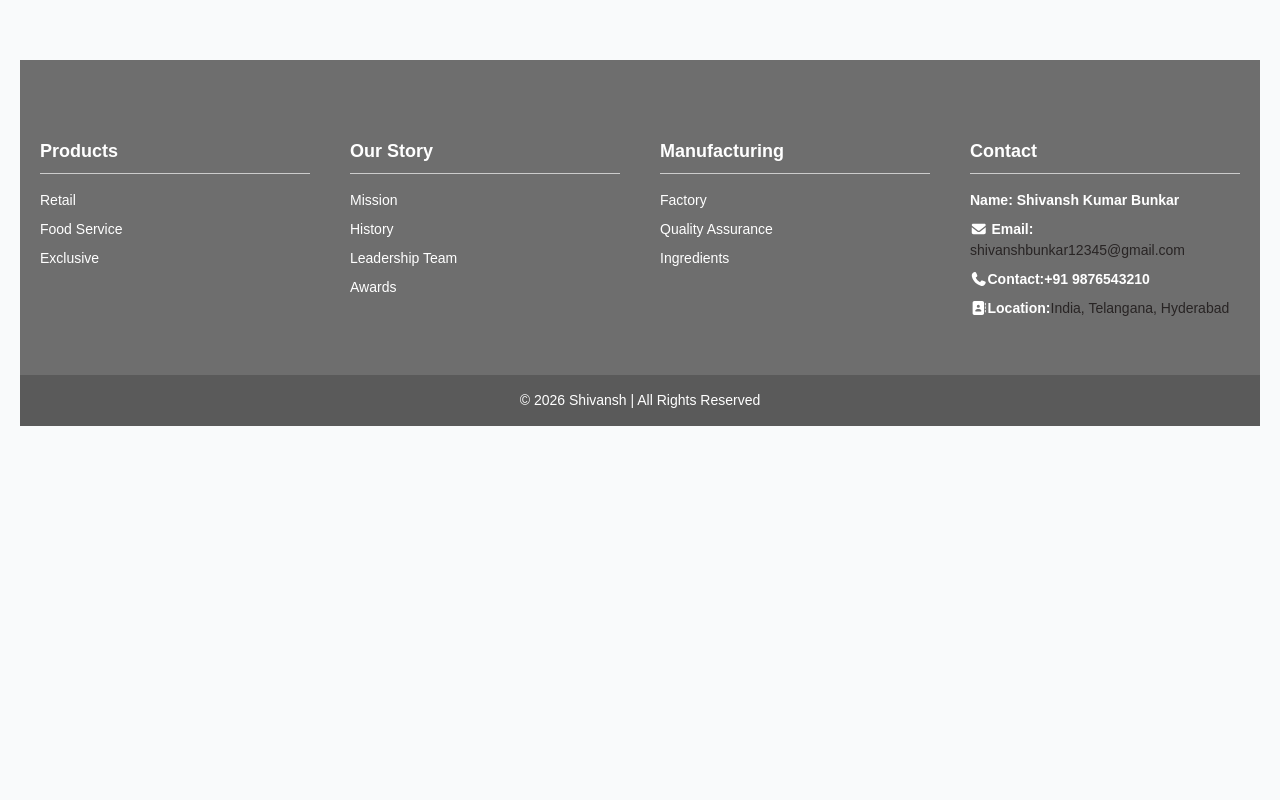
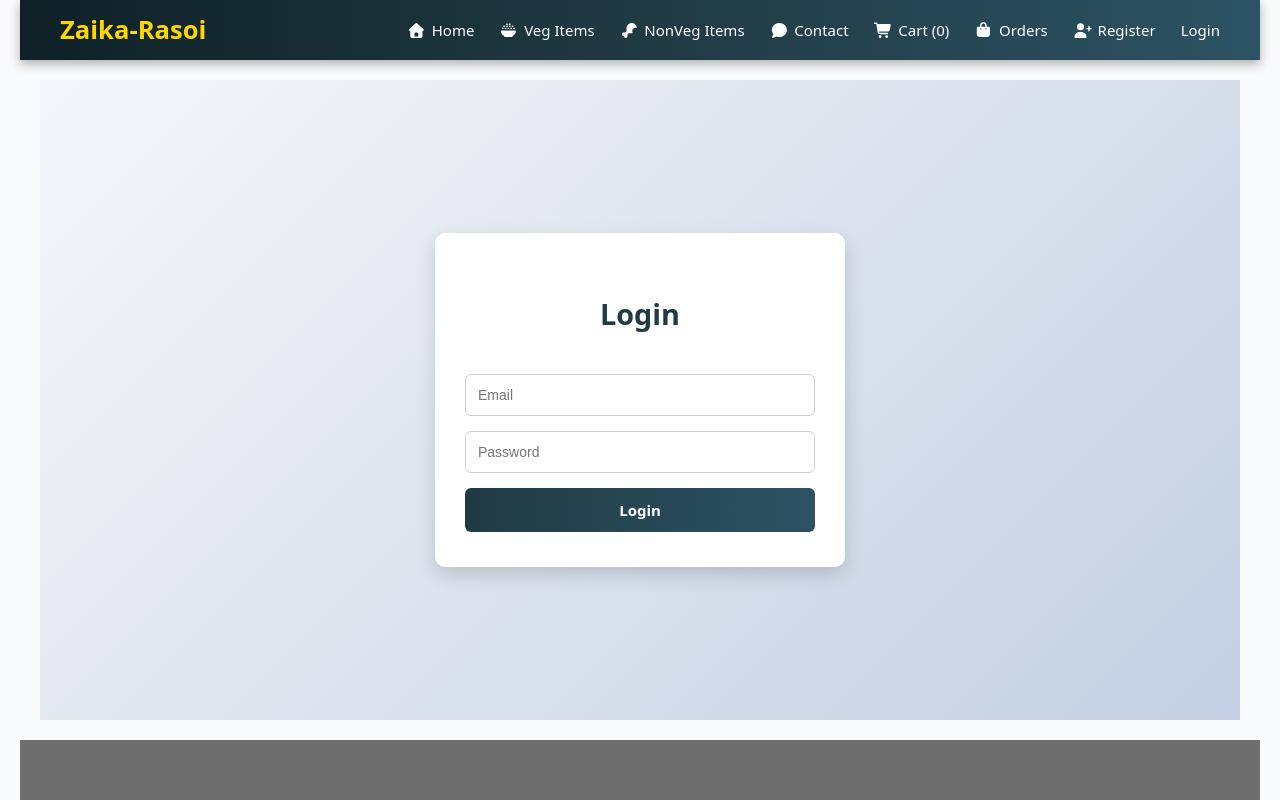
Before and after one commit to Shivansh-Bunkar/firstproject, a React (Vite) app: page /Login in a window 1280 px wide. Shown: the top 800 px of the page. Built offline with nearby package versions, Linux system fonts and the light colour scheme.

Commit message:
Update layout, login page, and styles

```diff
--- a/src/App.css
+++ b/src/App.css
@@ -1,92 +1,119 @@
-/* ===== NAVBAR BASE ===== */
-.menu-bar {
+/* NAVBAR WRAPPER */
+
+.navbar-wrapper {
+  position: sticky;
+  top: 0;
+  width: 100%;
+  z-index: 1000;
+}
+
+.navbar-wrapper.hide {
+  display: none;
+}
 
 
-  left: 0;
-  width: 100%;
+/* NAVBAR */
+
+.menu-bar {
+  display: flex;
+  justify-content: space-between;
+  align-items: center;
+
+  padding: 0 40px;
   height: 60px;
+
+  background: linear-gradient(90deg, #0f2027, #203a43, #2c5364);
+
+  box-shadow: 0 4px 10px rgba(0, 0, 0, 0.3);
+}
+
+
+/* LOGO */
+
+.logo a {
+  color: gold;
+  font-size: 1.6rem;
+  font-weight: bold;
+  text-decoration: none;
+}
+
+
+/* NAV LINKS */
+
+.nav-links {
+  display: flex;
+  gap: 25px;
+  align-items: center;
+}
+
+.nav-links a {
+  color: white;
+  text-decoration: none;
+  font-size: 15px;
+  font-weight: 500;
 
   display: flex;
   align-items: center;
-  justify-content: center;
-  gap: 50px;
-  padding: 0 20px;
+  gap: 6px;
 
-  background: linear-gradient(90deg, #0f2027, #203a43, #2c5364);
-  box-shadow: 0 4px 12px rgba(0, 0, 0, 0.25);
-  z-index: 1000;
+  position: relative;
+  transition: 0.3s;
 }
 
-/* Logo */
-.menu-bar .logo a {
-  color: goldenrod;
-  font-size: 1.6rem;
-  font-weight: 700;
-  text-decoration: none;
+
+/* HOVER EFFECT */
+
+.nav-links a:hover {
+  color: #00e6e6;
+  transform: scale(1.05);
 }
 
-/* Nav links */
-.menu-bar a {
-  text-decoration: none;
-  color: #fff;
-  font-size: 17px;
-  font-weight: 600;
-  letter-spacing: 0.4px;
-  position: relative;
-  padding: 6px 8px;
-  transition: all 0.3s ease;
+
+/* UNDERLINE ANIMATION */
+
+.nav-links a::after {
+  content: "";
+  position: absolute;
+  bottom: -4px;
+  left: 0;
+
+  width: 0%;
+  height: 2px;
+
+  background: #00e6e6;
+  transition: 0.3s;
 }
 
-/* underline animation */
-.menu-bar a::after {
-  content: "";
-  position: absolute;
-  left: 0;
-  bottom: -4px;
-  width: 0%;
-  height: 2px;
-  background: #00e6e6;
-  transition: 0.3s ease;
-}
-
-.menu-bar a:hover {
-  color: #00e6e6;
-}
-
-.menu-bar a:hover::after {
+.nav-links a:hover::after {
   width: 100%;
 }
 
-/* Prevent content hiding behind navbar */
-body {
-  margin: 0;
-  padding-top: 60px;
-  /* equals navbar height */
-  font-family: sans-serif;
+
+/* PAGE CONTENT */
+
+.page-content {
+  padding: 20px;
 }
 
-/* ===== MOBILE RESPONSIVE ===== */
-@media screen and (max-width: 768px) {
+.page-content.full {
+  margin-top: 0;
+}
+
+
+/* MOBILE */
+
+@media(max-width:768px) {
+
   .menu-bar {
+    flex-direction: column;
     height: auto;
-    flex-direction: column;
-    align-items: center;
-    gap: 8px;
-    padding: 12px 0;
+    padding: 15px;
   }
 
-  .menu-bar .logo a {
-    font-size: 1.4rem;
-    margin-bottom: 5px;
+  .nav-links {
+    flex-wrap: wrap;
+    justify-content: center;
+    gap: 15px;
   }
 
-  .menu-bar a {
-    font-size: 15px;
-    padding: 6px 0;
-  }
-
-  body {
-    padding-top: 120px;
-    /* bigger height after stacking */
-  }
 }
--- a/src/App.jsx
+++ b/src/App.jsx
@@ -11,15 +11,20 @@ import { Toaster } from 'react-hot-toast';
 import Layout from './Layout';
 import Orders from './Orders';
 import Register from './Register';
+import Login from './Login';
 
 function App() {
   return (
     <>
-      <Toaster position="top-right" reverseOrder={false} />
+      <BrowserRouter>
 
-      <BrowserRouter>
+        <Toaster position="top-right" reverseOrder={false} />
+
         <Routes>
+
+          {/* Layout wrapper */}
           <Route element={<Layout />}>
+
             <Route path="/" element={<Home />} />
             <Route path="/Home" element={<Home />} />
             <Route path="/Veg" element={<Veg />} />
@@ -28,11 +33,15 @@ function App() {
             <Route path="/Cart" element={<Cart />} />
             <Route path="/Orders" element={<Orders />} />
             <Route path="/Register" element={<Register />} />
+            <Route path="/Login" element={<Login />} />
+
           </Route>
+
         </Routes>
+
+        <Footer />
+
       </BrowserRouter>
-
-      <Footer />
     </>
   )
 }
--- a/src/HeroSection.jsx
+++ /dev/null
@@ -1,15 +0,0 @@
-// HeroSection.jsx
-import "./heroSection.css";
-function HeroSection() {
-    return (
-        <section className="hero">
-            <div className="hero-overlay">
-                <h1> Welcome to Zaika-Rasoi </h1>
-                <p>Explore my projects, work and contact details</p>
-            </div>
-        </section>
-    );
-}
-
-
-export default HeroSection;
--- a/src/Highlight.jsx
+++ /dev/null
@@ -1,16 +0,0 @@
-// Highlight.jsx
-import "./hero.css";
-
-function Highlight() {
-    return (
-        <>
-            <div className="highlight">
-                <button className="highlight-button" onClick={() => window.location.href = "mailto:shivansh@example.com"}>
-                    🚀 Explore My Portfolio Projects
-                </button>
-            </div>
-        </>
-    );
-}
-
-export default Highlight;
--- a/src/Layout.jsx
+++ b/src/Layout.jsx
@@ -1,43 +1,81 @@
 import { Outlet, useLocation, Link } from "react-router-dom";
-import { useEffect, useState, useRef } from "react";
+import { useEffect, useState } from "react";
 import { useSelector } from "react-redux";
 import { FontAwesomeIcon } from '@fortawesome/react-fontawesome';
-import { faShoppingCart, faDrumstickBite, faBowlRice, faHome, faShoppingBag, faComment } from '@fortawesome/free-solid-svg-icons';
-import { faUserPlus } from '@fortawesome/free-solid-svg-icons';
+
+import {
+    faShoppingCart,
+    faDrumstickBite,
+    faBowlRice,
+    faHome,
+    faShoppingBag,
+    faComment,
+    faUserPlus
+} from '@fortawesome/free-solid-svg-icons';
 
 const Layout = () => {
+
     const location = useLocation();
-    const [hideNav, setHideNav] = useState(false);
-
+    const hideNav = false;
 
     const items = useSelector(state => state.cart.items);
-    const totalQuantity = items.reduce((total, item) => total + item.quantity, 0);
 
-    useEffect(() => {
-        const isMobile = window.innerWidth <= 768;
-        setHideNav(isMobile && location.pathname !== "/");
-    }, [location]);
+    const totalQuantity = items.reduce(
+        (total, item) => total + item.quantity,
+        0
+    );
 
 
 
     return (
         <>
-            <div className={`navbar-wrapper ${hideNav ? "hide" : ""}`}>
-                <div className='menu-bar'>
-                    <div className='logo'><Link to="/">Zaika-Rasoi</Link></div>
-                    <Link to="/Home"><FontAwesomeIcon icon={faHome} /> Home</Link>
-                    <Link to="/Veg"><FontAwesomeIcon icon={faBowlRice} /> Veg-Items</Link>
-                    <Link to="/Nonveg"><FontAwesomeIcon icon={faDrumstickBite} /> NonVeg-Items</Link>
+            <div className="navbar-wrapper">
+
+                <nav className="menu-bar">
+
+                    <div className="logo">
+                        <Link to="/">Zaika-Rasoi</Link>
+                    </div>
+
+                    <div className="nav-links">
+
+                        <Link to="/Home">
+                            <FontAwesomeIcon icon={faHome} /> Home
+                        </Link>
+
+                        <Link to="/Veg">
+                            <FontAwesomeIcon icon={faBowlRice} /> Veg Items
+                        </Link>
+
+                        <Link to="/Nonveg">
+                            <FontAwesomeIcon icon={faDrumstickBite} /> NonVeg Items
+                        </Link>
+
                         <Link to="/Contact">
-                        <FontAwesomeIcon icon={faComment} />Contact Us</Link>
+                            <FontAwesomeIcon icon={faComment} /> Contact
+                        </Link>
+
                         <Link to="/Cart">
-                        <FontAwesomeIcon icon={faShoppingCart} /> Cart {totalQuantity}
+                            <FontAwesomeIcon icon={faShoppingCart} />
+                            Cart ({totalQuantity})
                         </Link>
+
                         <Link to="/Orders">
                             <FontAwesomeIcon icon={faShoppingBag} /> Orders
                         </Link>
-                    <Link to="/Register"><FontAwesomeIcon icon={faUserPlus} />Register</Link>
+
+                        <Link to="/Register">
+                            <FontAwesomeIcon icon={faUserPlus} /> Register
+                        </Link>
+
+                        <Link to="/Login">
+                            Login
+                        </Link>
+
                     </div>
+
+                </nav>
+
             </div>
 
             <div className={`page-content ${hideNav ? "full" : ""}`}>
--- /dev/null
+++ b/src/Login.jsx
@@ -0,0 +1,67 @@
+import React from 'react'
+import { useForm } from 'react-hook-form';
+import { useNavigate } from 'react-router-dom';
+import "./login.css";
+
+function Login() {
+
+    const { register, handleSubmit, reset } = useForm();
+    const navigate = useNavigate();
+
+    let submitLogics = (loginData) => {
+
+        let registeredUsers = JSON.parse(localStorage.getItem("users")) || [];
+
+        const validUser = registeredUsers.find(
+            (user) =>
+                user.email === loginData.email &&
+                user.password === loginData.password
+        );
+
+        reset();
+
+        if (validUser) {
+            alert('Login successful');
+            navigate("/Home");
+        }
+        else {
+            alert("Login faill.....! regoster if you are a new user.. ")
+            navigate("/Register");
+        }
+    }
+
+    return (
+        <>
+            <div className="login-page">
+
+                <form
+                    onSubmit={handleSubmit(submitLogics)}
+                    className="login-card"
+                >
+
+                    <h2 className="login-title">Login</h2>
+
+                    <input
+                        type="email"
+                        placeholder="Email"
+                        {...register("email", { required: true })}
+                    />
+
+                    <input
+                        type="password"
+                        placeholder="Password"
+                        {...register("password", { required: true })}
+                    />
+
+                    <button className="login-btn" type='submit'>
+                        Login
+                    </button>
+
+                </form>
+
+            </div>
+        </>
+    )
+}
+
+export default Login;
--- a/src/features.css
+++ /dev/null
@@ -1,29 +0,0 @@
-/* features.css */
-.features {
-    display: flex;
-    justify-content: space-evenly;
-    align-items: center;
-    padding: 60px 20px;
-    background: #eee;
-}
-
-.circle {
-    width: 150px;
-    height: 150px;
-    background: #ddd;
-    border-radius: 50%;
-    display: flex;
-    flex-direction: column;
-    justify-content: center;
-    align-items: center;
-    transition: 0.3s;
-}
-
-.circle span {
-    font-size: 40px;
-}
-
-.circle:hover {
-    transform: translateY(-8px);
-    background: #ccc;
-}
--- a/src/heroSection.css
+++ /dev/null
@@ -1,17 +0,0 @@
-/* hero.css */
-/* .hero {
-    height: 60vh;
-    background: url("https://images.unsplash.com/photo-1521737604893-d14cc237f11d") center/cover no-repeat;
-    position: relative;
-} */
-
-.hero-overlay {
-    position: absolute;
-    inset: 0;
-    /* background: rgba(0, 0, 0, 0.5); */
-    color: white;
-    display: flex;
-    flex-direction: column;
-    justify-content: center;
-    align-items: center;
-}
--- /dev/null
+++ b/src/login.css
@@ -0,0 +1,69 @@
+/* PAGE */
+
+.login-page {
+    min-height: 80vh;
+    display: flex;
+    justify-content: center;
+    align-items: center;
+    background: linear-gradient(135deg, #f5f7fa, #c3cfe2);
+}
+
+
+/* CARD */
+
+.login-card {
+    width: 350px;
+    padding: 35px 30px;
+    background: white;
+    border-radius: 10px;
+    box-shadow: 0 8px 20px rgba(0, 0, 0, 0.15);
+
+    display: flex;
+    flex-direction: column;
+    gap: 15px;
+}
+
+
+/* TITLE */
+
+.login-title {
+    text-align: center;
+    font-size: 1.8rem;
+    color: #203a43;
+}
+
+
+/* INPUTS */
+
+.login-card input {
+    padding: 12px;
+    border: 1px solid #ccc;
+    border-radius: 6px;
+    font-size: 14px;
+    transition: 0.3s;
+}
+
+.login-card input:focus {
+    outline: none;
+    border-color: #2c5364;
+    box-shadow: 0 0 4px rgba(44, 83, 100, 0.4);
+}
+
+
+/* BUTTON */
+
+.login-btn {
+    padding: 12px;
+    border: none;
+    border-radius: 6px;
+    background: linear-gradient(90deg, #203a43, #2c5364);
+    color: white;
+    font-size: 15px;
+    font-weight: 600;
+    cursor: pointer;
+    transition: 0.3s;
+}
+
+.login-btn:hover {
+    transform: scale(1.03);
+}
```
Also changed, not shown: src/Features.jsx (deleted, +0 -39 lines), src/Home.jsx (+2 -7 lines). Lines whose indentation alone changed are shown as unchanged.
